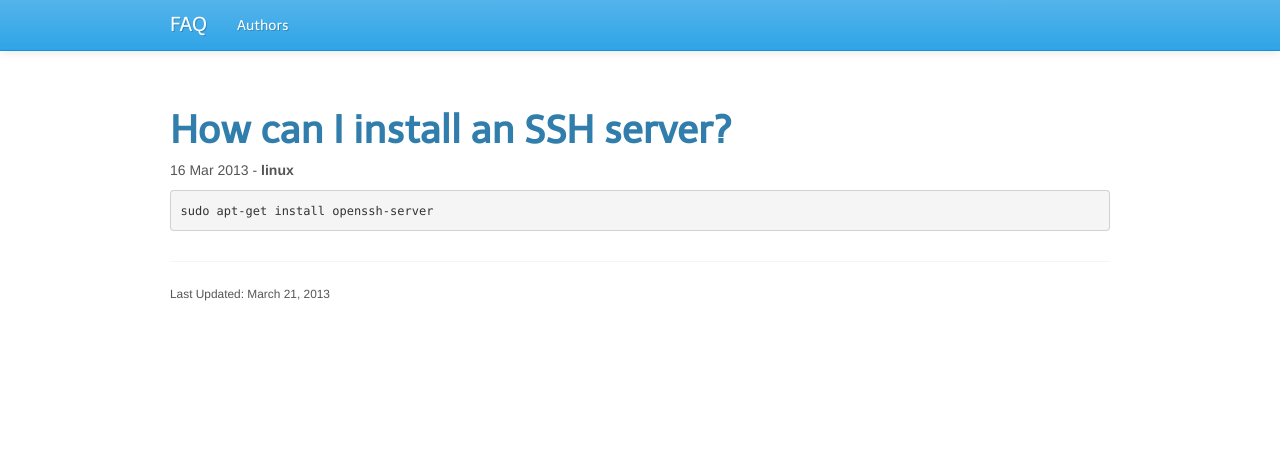
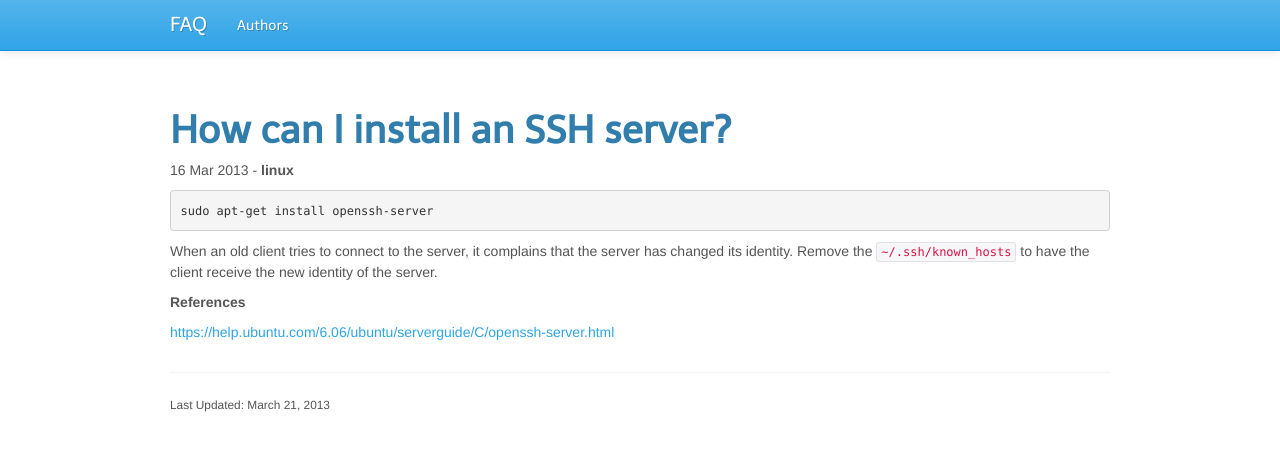
Before and after one commit to reprogrammer/faq, a Jekyll site: the page built from _posts/2013-03-16-how-can-i-install-an-ssh-server.md, in a window 1280 px wide. Shown: the top 451 px of the page. Built offline with Jekyll 4.4.1, drawn with Linux system fonts in a browser that asks for light colours; Markdown is read by kramdown in place of the engine named in the settings.

Commit message:
Updated the post on SSH server.

````diff
--- a/_posts/2013-03-16-how-can-i-install-an-ssh-server.md
+++ b/_posts/2013-03-16-how-can-i-install-an-ssh-server.md
@@ -8,3 +8,11 @@ tags:
 ```
 sudo apt-get install openssh-server
 ```
+
+When an old client tries to connect to the server, it complains that the server
+has changed its identity. Remove the `~/.ssh/known_hosts` to have the client
+receive the new identity of the server.
+
+**References**
+
+[https://help.ubuntu.com/6.06/ubuntu/serverguide/C/openssh-server.html](https://help.ubuntu.com/6.06/ubuntu/serverguide/C/openssh-server.html)
````
